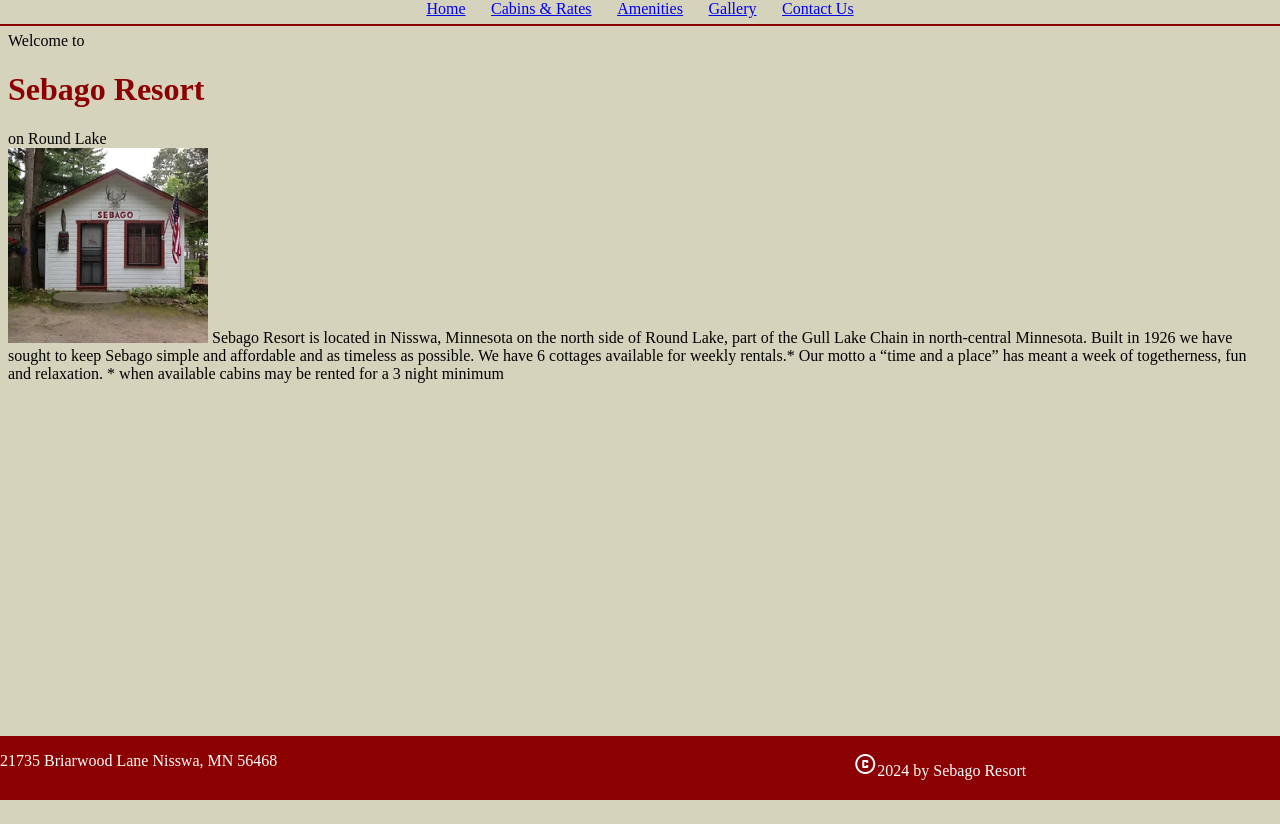
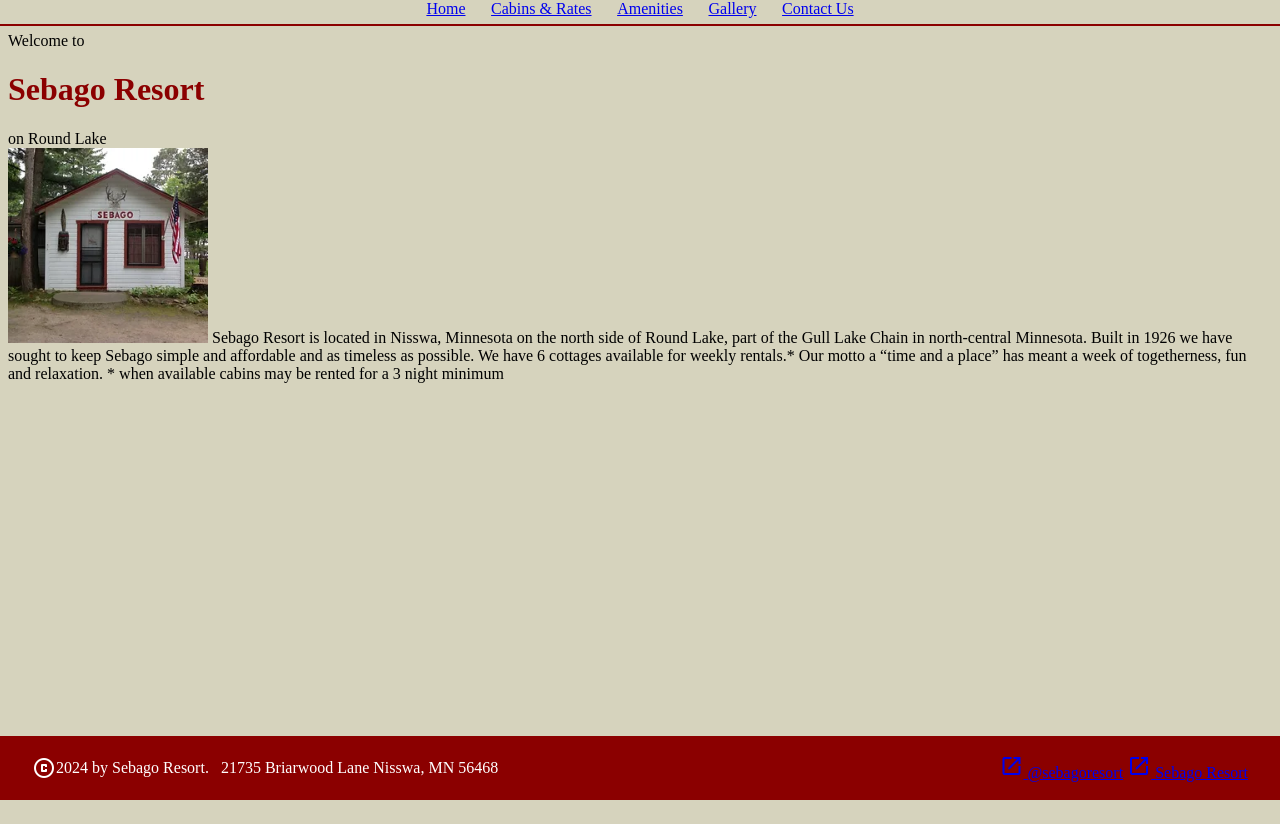
Before and after one commit to rmacdonald00/sebago, a SvelteKit app: page / in a window 1280 px wide. Built offline with nearby package versions, Linux system fonts and the light colour scheme.

Commit message:
some footer styling

```diff
--- a/src/routes/+layout.svelte
+++ b/src/routes/+layout.svelte
@@ -1,11 +1,14 @@
-<svelte:head>
-    <link rel="stylesheet" href="https://fonts.googleapis.com/css2?family=Material+Symbols+Outlined" />
-</svelte:head>
-
 <script>
 	import AddressDisplay from '$lib/components/AddressDisplay.svelte';
 	import { SebagoDetails } from '$lib/data/WebsiteContent';
 </script>
+
+<svelte:head>
+	<link
+		rel="stylesheet"
+		href="https://fonts.googleapis.com/css2?family=Material+Symbols+Outlined"
+	/>
+</svelte:head>
 
 <div class={'header'}>
 	<a href="/">Home</a>
@@ -20,10 +23,19 @@
 
 <div class={'footer'}>
 	<div class={'sebago-info'}>
+		<span class="material-symbols-outlined"> copyright </span>
+		2024 by Sebago Resort. &nbsp;&nbsp;
 		<AddressDisplay address={SebagoDetails.address} />
-        <p>
-            <span class="material-symbols-outlined"> copyright </span>2024 by Sebago Resort
-        </p>
+	</div>
+	<div>
+		<a href={SebagoDetails.instagram.externalLink}>
+			<span class="material-symbols-outlined"> open_in_new </span>
+			<span>@{SebagoDetails.instagram.username}</span>
+		</a>
+		<a href={SebagoDetails.facebook.externalLink}>
+			<span class="material-symbols-outlined"> open_in_new </span>
+			<span>{SebagoDetails.facebook.username}</span>
+		</a>
 	</div>
 </div>
 
@@ -55,11 +67,16 @@
 		bottom: 0;
 		left: 0;
 		display: flex;
-		flex-direction: column;
+		flex-direction: row;
+		justify-content: space-between;
+		padding: 2rem;
+		align-items: center;
+		box-sizing: border-box;
 	}
 
 	.sebago-info {
-		display: grid;
-		grid-template-columns: 2fr 1fr;
+		display: flex;
+		flex-direction: row;
+		align-items: center;
 	}
 </style>
```
